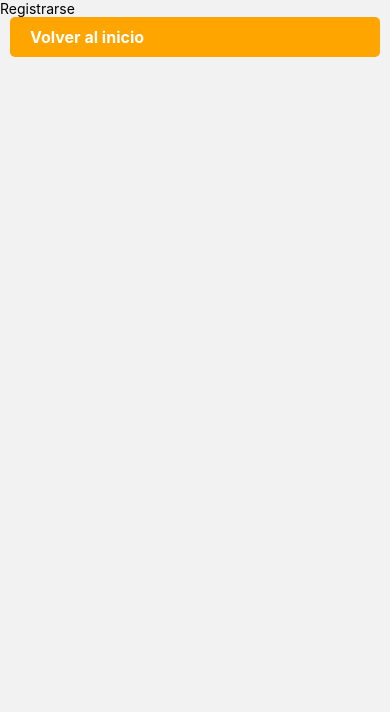
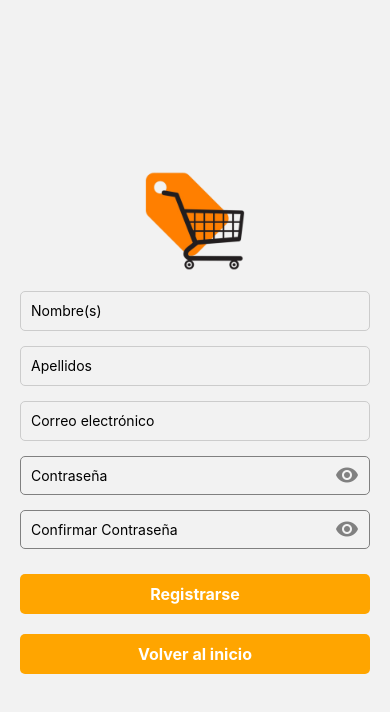
Before and after one commit to JonDavchavarriaga/Frontend-React-Native-Ecommerce, a React Native app: screen /Register in a window 390 px wide. Shown: the top 712 px of the page. Built offline with nearby package versions, Linux system fonts and the light colour scheme.

Commit message:
se hace screens login, register y forgotpassword

```diff
--- /dev/null
+++ b/src/screens/ForgotPasswordScreen.js
@@ -0,0 +1,84 @@
+import React, { useState } from 'react';
+import { StyleSheet, Text, TextInput, TouchableOpacity, View } from 'react-native';
+
+const ForgotPasswordScreen = ({ navigation }) => {
+  const [email, setEmail] = useState('');
+
+  const handlePasswordReset = () => {
+    // Lógica para enviar la solicitud de restablecimiento de contraseña
+    console.log('Solicitud de restablecimiento enviada a:', email);
+  };
+
+  return (
+    <View style={styles.container}>
+      <Text style={styles.title}>Olvidé mi contraseña</Text>
+      <Text style={styles.subtitle}>Introduce tu correo electrónico para restablecer tu contraseña.</Text>
+      <TextInput
+        style={styles.input}
+        placeholder='Correo electrónico'
+        value={email}
+        onChangeText={setEmail}
+        keyboardType='email-address'
+        autoCapitalize='none'
+      />
+      <TouchableOpacity style={styles.button} onPress={handlePasswordReset}>
+        <Text style={styles.buttonText}>Enviar</Text>
+      </TouchableOpacity>
+      <TouchableOpacity style={styles.link} onPress={() => navigation.navigate('Login')}>
+        <Text style={styles.linkText}>Volver a iniciar sesión</Text>
+      </TouchableOpacity>
+    </View>
+  );
+};
+
+const styles = StyleSheet.create({
+  container: {
+    flex: 1,
+    backgroundColor: '#ffffff', // Color de fondo blanco
+    padding: 20,
+    justifyContent: 'center',
+  },
+  title: {
+    fontSize: 24,
+    fontWeight: 'bold',
+    color: 'orange', // Color naranja
+    marginBottom: 10,
+    textAlign: 'center',
+  },
+  subtitle: {
+    fontSize: 16,
+    color: '#333333', // Color de texto gris oscuro
+    marginBottom: 20,
+    textAlign: 'center',
+  },
+  input: {
+    height: 50,
+    borderColor: 'orange', // Borde naranja
+    borderWidth: 1,
+    borderRadius: 10,
+    paddingHorizontal: 15,
+    marginBottom: 20,
+  },
+  button: {
+    backgroundColor: 'orange', // Fondo negro
+    borderRadius: 10,
+    paddingVertical: 15,
+    alignItems: 'center',
+  },
+  buttonText: {
+    color: '#FFFFFF', // Texto blanco
+    fontSize: 18,
+    fontWeight: 'bold',
+  },
+  link: {
+    marginTop: 20,
+    alignItems: 'center',
+  },
+  linkText: {
+    color: 'orange', // Color naranja
+    textDecorationLine: 'underline',
+    fontSize: 16,
+  },
+});
+
+export default ForgotPasswordScreen;
--- a/src/screens/LoginScreen.js
+++ b/src/screens/LoginScreen.js
@@ -1,36 +1,133 @@
-// /screens/LoginScreen.js
-import React from "react"
-import { StyleSheet, Text, TouchableOpacity, View } from "react-native"
+import { MaterialCommunityIcons } from '@expo/vector-icons'; // Importar ícono del ojo
+import React, { useState } from 'react';
+import { Image, StyleSheet, Text, TextInput, TouchableOpacity, View } from 'react-native';
 
 const LoginScreen = ({ navigation }) => {
+  const [passwordVisible, setPasswordVisible] = useState(false); // Estado para la visibilidad de la contraseña
+
   return (
-    <View>
-      <Text>Iniciar Sesión</Text>
+    <View style={styles.container}>
+      {/* Espacio para la imagen en la parte superior */}
+      <Image
+        source={require('../../assets/favicon.png')} // Asegúrate de tener una imagen en esa ruta
+        style={styles.image}
+        resizeMode='contain'
+      />
 
-      <TouchableOpacity
-        style={styles.button}
-        onPress={() => navigation.navigate("Home")}
+      <Text style={styles.title}>Iniciar Sesión</Text>
 
-      >
+      {/* Input de correo electrónico */}
+      <TextInput
+        placeholder='Correo electrónico'
+        style={styles.input}
+        keyboardType='email-address'
+        autoCapitalize='none'
+      />
+
+      {/* Input de contraseña con botón de mostrar/ocultar */}
+      <View style={styles.passwordContainer}>
+        <TextInput
+          placeholder='Contraseña'
+          style={styles.inputPassword}
+          secureTextEntry={!passwordVisible} // Cambia el tipo de entrada basado en el estado
+          autoCapitalize='none'
+        />
+        <TouchableOpacity
+          style={styles.icon}
+          onPress={() => setPasswordVisible(!passwordVisible)} // Cambia la visibilidad de la contraseña
+        >
+          <MaterialCommunityIcons
+            name={passwordVisible ? 'eye-off' : 'eye'} // Cambia el ícono
+            size={24}
+            color='gray'
+          />
+        </TouchableOpacity>
+      </View>
+
+      {/* Texto de "¿Olvidó su contraseña?" */}
+      <TouchableOpacity onPress={() => navigation.navigate('ForgotPassword')}>
+        <Text style={styles.forgotText}>¿Olvidó su contraseña?</Text>
+      </TouchableOpacity>
+
+      {/* Botón de login */}
+      <TouchableOpacity style={styles.button} onPress={() => navigation.navigate('Home')}>
+        <Text style={styles.buttonText}>Iniciar Sesión</Text>
+      </TouchableOpacity>
+
+      <TouchableOpacity style={styles.button} onPress={() => navigation.navigate('Home')}>
         <Text style={styles.buttonText}>Volver al inicio</Text>
       </TouchableOpacity>
+
+      {/* Texto de "Regístrate aquí" que navega a la pantalla de registro */}
+      <TouchableOpacity onPress={() => navigation.navigate('Register')}>
+        <Text style={styles.registerText}>¿No tienes cuenta? Regístrate aquí</Text>
+      </TouchableOpacity>
     </View>
-  )
-}
+  );
+};
+
 const styles = StyleSheet.create({
-  buttonText: {
-    color: "white", // Texto blanco
-    fontSize: 16,
-    fontWeight: "bold",
-    backgroundColor: "orange",
+  container: {
+    flex: 1,
+    padding: 20,
+    justifyContent: 'center',
+    backgroundColor: 'white',
+  },
+  image: {
+    width: '100%', // Ancho de la imagen
+    height: 150, // Alto ajustado
+    marginBottom: 20, // Espacio debajo de la imagen
+  },
+  title: {
+    fontSize: 24,
+    fontWeight: 'bold',
+    marginBottom: 20,
+    textAlign: 'center',
+  },
+  input: {
+    borderColor: 'gray',
+    borderWidth: 1,
+    padding: 10,
+    marginBottom: 15,
+    borderRadius: 5,
+  },
+  passwordContainer: {
+    flexDirection: 'row',
+    alignItems: 'center',
+    borderColor: 'gray',
+    borderWidth: 1,
+    borderRadius: 5,
+    marginBottom: 15,
+  },
+  inputPassword: {
+    flex: 1,
+    padding: 10,
+  },
+  icon: {
+    paddingHorizontal: 10,
+  },
+  forgotText: {
+    color: 'orange',
+    textAlign: 'right',
+    marginBottom: 20,
   },
   button: {
-    backgroundColor: "orange", // Color de fondo naranja
+    backgroundColor: 'orange',
     paddingVertical: 10,
     paddingHorizontal: 20,
-    marginHorizontal: 10, // Espaciado horizontal entre los botones
-    borderRadius: 5, // Bordes redondeados
+    borderRadius: 5,
+    alignItems: 'center',
+    marginBottom: 20,
   },
-})
+  buttonText: {
+    color: 'white',
+    fontSize: 16,
+    fontWeight: 'bold',
+  },
+  registerText: {
+    textAlign: 'center',
+    color: 'orange',
+  },
+});
 
-export default LoginScreen
+export default LoginScreen;
--- a/src/screens/RegisterScreen.js
+++ b/src/screens/RegisterScreen.js
@@ -1,36 +1,142 @@
-// /screens/LoginScreen.js
-import React from "react"
-import { StyleSheet, Text, TouchableOpacity, View } from "react-native"
+import { MaterialCommunityIcons } from '@expo/vector-icons'; // Importar ícono del ojo
+import React, { useState } from 'react';
+import { Alert, Image, StyleSheet, Text, TextInput, TouchableOpacity, View } from 'react-native';
 
-const LoginScreen = ({ navigation }) => {
+const RegisterScreen = ({ navigation }) => {
+  const [passwordVisible, setPasswordVisible] = useState(false);
+  const [confirmPasswordVisible, setConfirmPasswordVisible] = useState(false);
+  const [password, setPassword] = useState('');
+  const [confirmPassword, setConfirmPassword] = useState('');
+
+  const handleRegister = () => {
+    if (password !== confirmPassword) {
+      Alert.alert('Error', 'Las contraseñas no coinciden');
+      return;
+    }
+    // Aquí puedes agregar la lógica para el registro
+    Alert.alert('Éxito', 'Registro exitoso');
+  };
+
   return (
-    <View>
-      <Text>Registrarse</Text>
-      <TouchableOpacity
-        style={styles.button}
-        onPress={() => navigation.navigate("Home")} // Botón para volver a la pantalla principal
-      >
+    <View style={styles.container}>
+      {/* Espacio para la imagen */}
+      <Image
+        source={require('../../assets/favicon.png')} // Asegúrate de tener un logo en la carpeta assets
+        style={styles.logo}
+      />
+
+      <TextInput placeholder='Nombre(s)' style={styles.input} />
+      <TextInput placeholder='Apellidos' style={styles.input} />
+      <TextInput placeholder='Correo electrónico' style={styles.input} />
+
+      {/* Input de Contraseña con visibilidad toggle */}
+      <View style={styles.passwordContainer}>
+        <TextInput
+          placeholder='Contraseña'
+          secureTextEntry={!passwordVisible}
+          style={styles.passwordInput}
+          value={password}
+          onChangeText={setPassword}
+        />
+        <TouchableOpacity onPress={() => setPasswordVisible(!passwordVisible)} style={styles.icon}>
+          <MaterialCommunityIcons
+            name={passwordVisible ? 'eye-off' : 'eye'} // Cambia el ícono
+            size={24}
+            color='gray'
+          />
+        </TouchableOpacity>
+      </View>
+
+      {/* Input para confirmar la contraseña */}
+      <View style={styles.passwordContainer}>
+        <TextInput
+          placeholder='Confirmar Contraseña'
+          secureTextEntry={!confirmPasswordVisible}
+          style={styles.passwordInput}
+          value={confirmPassword}
+          onChangeText={setConfirmPassword}
+        />
+        <TouchableOpacity onPress={() => setConfirmPasswordVisible(!confirmPasswordVisible)} style={styles.icon}>
+          <MaterialCommunityIcons
+            name={confirmPasswordVisible ? 'eye-off' : 'eye'} // Cambia el ícono
+            size={24}
+            color='gray'
+          />
+        </TouchableOpacity>
+      </View>
+
+      {/* Botón de registro */}
+      <TouchableOpacity style={styles.button} onPress={handleRegister}>
+        <Text style={styles.buttonText}>Registrarse</Text>
+      </TouchableOpacity>
+
+      {/* Enlace para volver al inicio */}
+      <TouchableOpacity style={styles.backButton} onPress={() => navigation.navigate('Home')}>
         <Text style={styles.buttonText}>Volver al inicio</Text>
       </TouchableOpacity>
     </View>
-  )
-}
+  );
+};
 
 const styles = StyleSheet.create({
-  buttonText: {
-    color: "white",
-    fontSize: 16,
-    fontWeight: "bold",
-    backgroundColor: "orange",
+  container: {
+    flex: 1,
+    padding: 20,
+    justifyContent: 'center',
   },
-
+  logo: {
+    width: 100, // Ajusta el tamaño de la imagen según necesites
+    height: 100,
+    alignSelf: 'center',
+    marginBottom: 20, // Espaciado debajo de la imagen
+  },
+  input: {
+    height: 40,
+    borderColor: '#ccc',
+    borderWidth: 1,
+    marginBottom: 15,
+    paddingHorizontal: 10,
+    borderRadius: 5,
+  },
+  passwordContainer: {
+    flexDirection: 'row',
+    alignItems: 'center',
+    borderColor: 'gray',
+    borderWidth: 1,
+    borderRadius: 5,
+    marginBottom: 15,
+    position: 'relative', // Para el icono dentro del contenedor
+  },
+  passwordInput: {
+    flex: 1,
+    padding: 10,
+  },
+  icon: {
+    position: 'absolute', // Para que el icono se posicione dentro del input
+    right: 10,
+    zIndex: 1, // Para asegurarte de que el icono esté por encima
+  },
   button: {
-    backgroundColor: "orange", // Color de fondo naranja
+    backgroundColor: 'orange', // Color del botón
     paddingVertical: 10,
     paddingHorizontal: 20,
-    marginHorizontal: 10, // Espaciado horizontal entre los botones
-    borderRadius: 5, // Bordes redondeados
+    borderRadius: 5,
+    alignItems: 'center',
+    marginTop: 10,
   },
-})
+  buttonText: {
+    color: 'white',
+    fontSize: 16,
+    fontWeight: 'bold',
+  },
+  backButton: {
+    backgroundColor: 'orange', // Color del botón de "Volver al inicio"
+    paddingVertical: 10,
+    paddingHorizontal: 20,
+    borderRadius: 5,
+    alignItems: 'center',
+    marginTop: 20,
+  },
+});
 
-export default LoginScreen
+export default RegisterScreen;
```
Also changed, not shown: App.js (+22 -20 lines).
